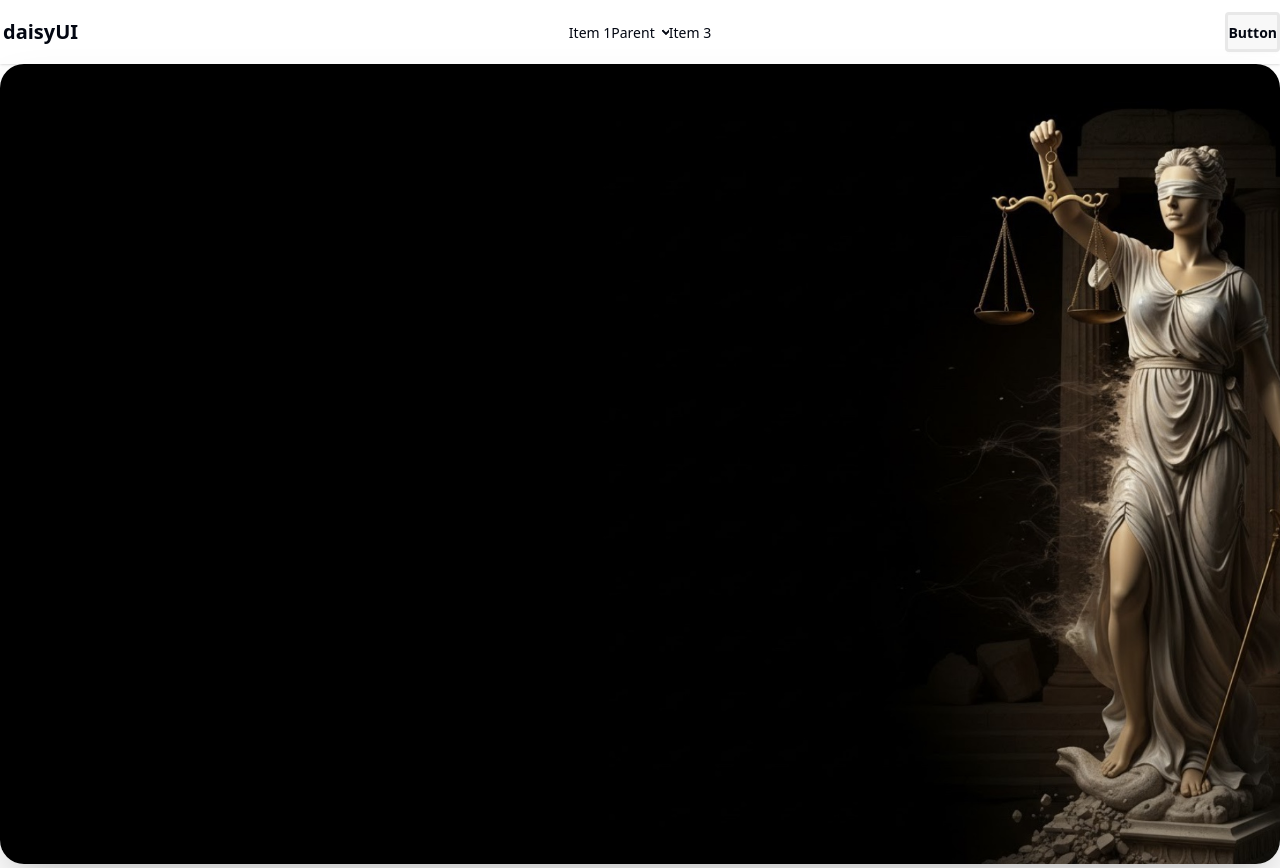
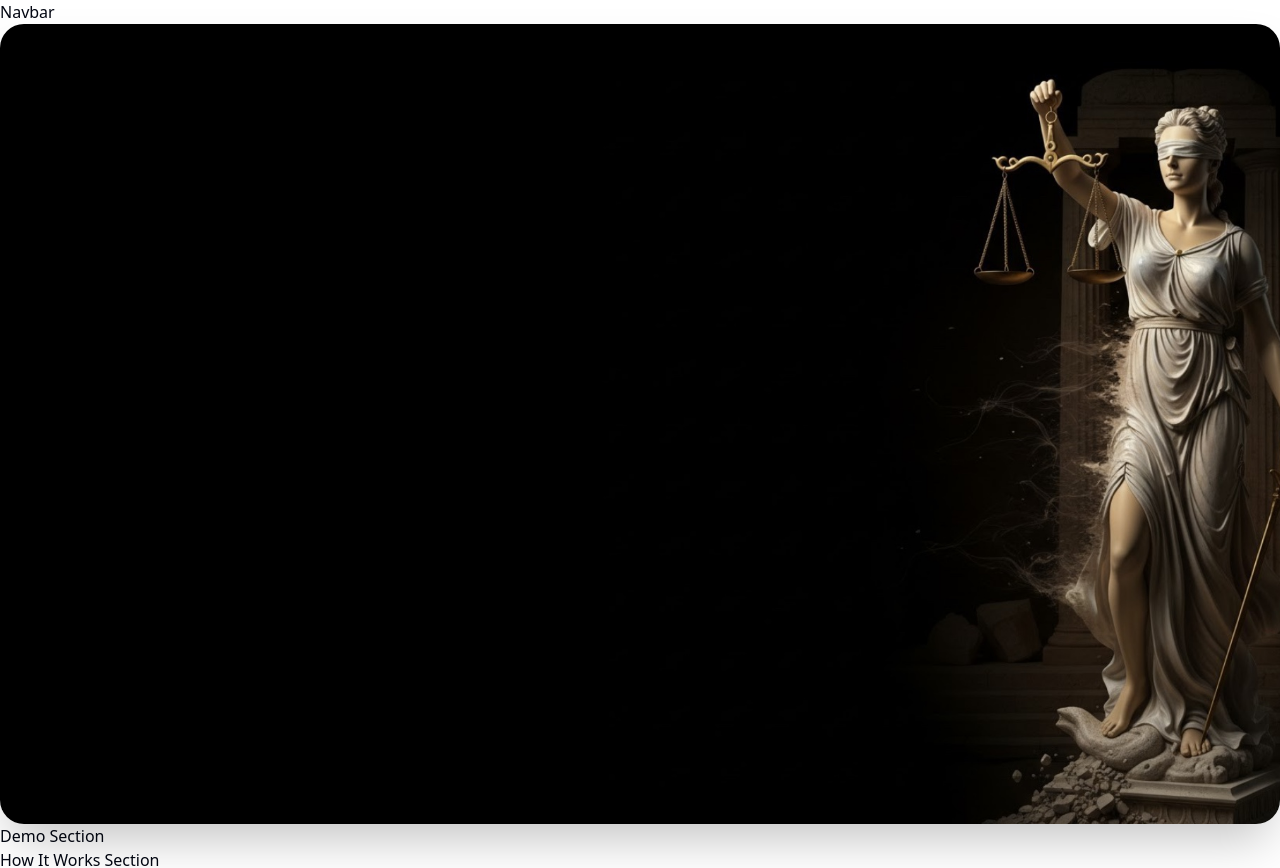
Before and after one commit to Vistaar07/JurisDraft, a Next.js app in the folder frontend/: page / in a window 1280 px wide. Shown: the top 868 px of the page. Built offline with nearby package versions, Linux system fonts and the light colour scheme.

Commit message:
feat: add Footer component; update Navbar component structure; add framer-motion dependency

```diff
--- a/frontend/package.json
+++ b/frontend/package.json
@@ -13,6 +13,7 @@
     "class-variance-authority": "^0.7.1",
     "clsx": "^2.1.1",
     "daisyui": "^5.3.7",
+    "framer-motion": "^12.23.24",
     "lucide-react": "^0.546.0",
     "next": "16.0.0",
     "react": "19.2.0",
--- /dev/null
+++ b/frontend/src/components/home/footer.tsx
@@ -0,0 +1,7 @@
+export default function Footer() {
+  return (
+    <footer>
+      <div>Footer</div>
+    </footer>
+  );
+}
--- a/frontend/src/components/home/navbar.tsx
+++ b/frontend/src/components/home/navbar.tsx
@@ -1,76 +1,7 @@
 export default function Navbar() {
   return (
-    <div className="navbar bg-base-100 shadow-sm">
-      <div className="navbar-start">
-        <div className="dropdown">
-          <div tabIndex={0} role="button" className="btn btn-ghost lg:hidden">
-            <svg
-              xmlns="http://www.w3.org/2000/svg"
-              className="h-5 w-5"
-              fill="none"
-              viewBox="0 0 24 24"
-              stroke="currentColor"
-            >
-              {" "}
-              <path
-                strokeLinecap="round"
-                strokeLinejoin="round"
-                strokeWidth="2"
-                d="M4 6h16M4 12h8m-8 6h16"
-              />{" "}
-            </svg>
-          </div>
-          <ul
-            tabIndex="-1"
-            className="menu menu-sm dropdown-content bg-base-100 rounded-box z-1 mt-3 w-52 p-2 shadow"
-          >
-            <li>
-              <a>Item 1</a>
-            </li>
-            <li>
-              <a>Parent</a>
-              <ul className="p-2">
-                <li>
-                  <a>Submenu 1</a>
-                </li>
-                <li>
-                  <a>Submenu 2</a>
-                </li>
-              </ul>
-            </li>
-            <li>
-              <a>Item 3</a>
-            </li>
-          </ul>
-        </div>
-        <a className="btn btn-ghost text-xl">daisyUI</a>
-      </div>
-      <div className="navbar-center hidden lg:flex">
-        <ul className="menu menu-horizontal px-1">
-          <li>
-            <a>Item 1</a>
-          </li>
-          <li>
-            <details>
-              <summary>Parent</summary>
-              <ul className="p-2">
-                <li>
-                  <a>Submenu 1</a>
-                </li>
-                <li>
-                  <a>Submenu 2</a>
-                </li>
-              </ul>
-            </details>
-          </li>
-          <li>
-            <a>Item 3</a>
-          </li>
-        </ul>
-      </div>
-      <div className="navbar-end">
-        <a className="btn">Button</a>
-      </div>
+    <div className="">
+      <div>Navbar</div>
     </div>
   );
 }
```
Also changed, not shown: 1 other file (tests, documents, lock files or other folders).
